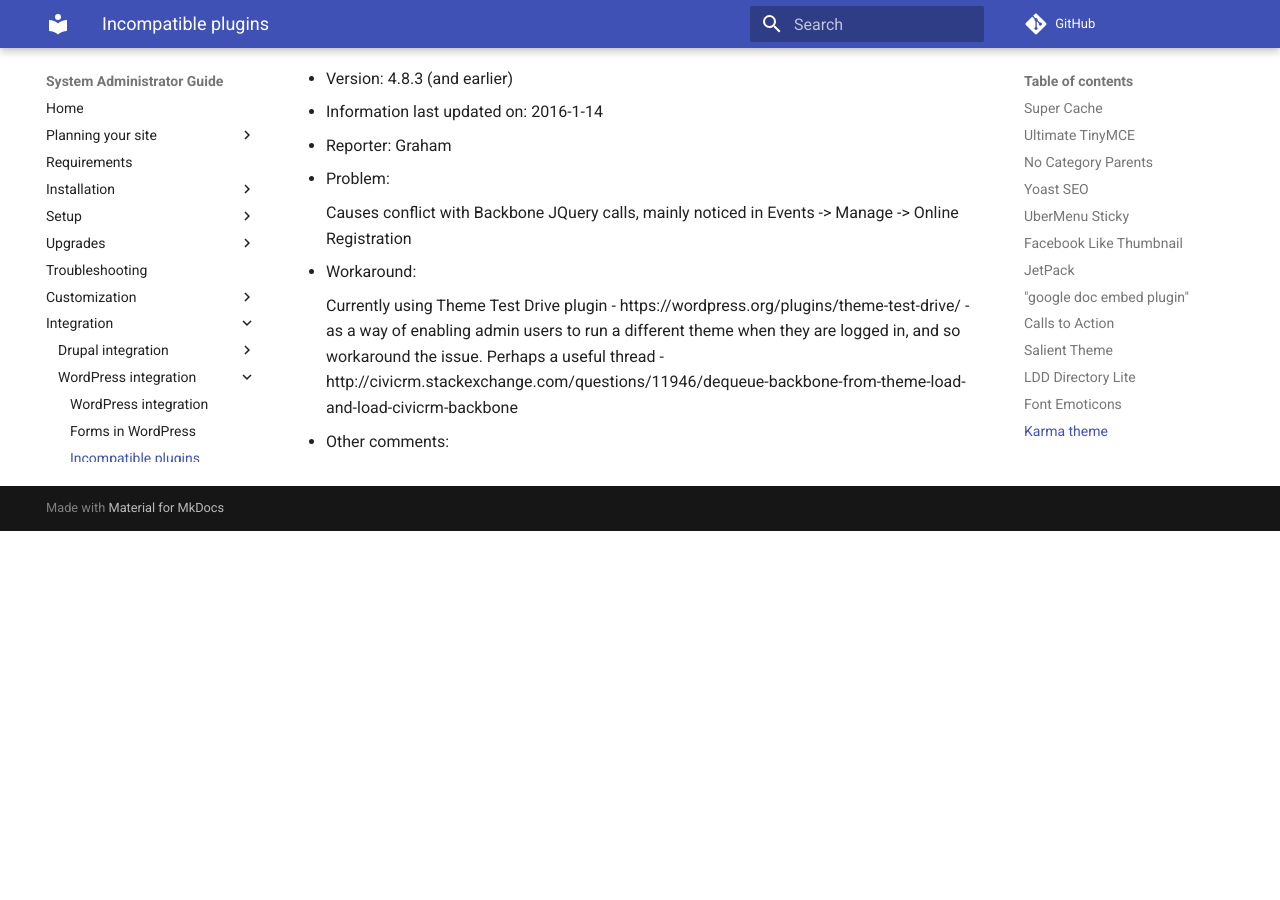
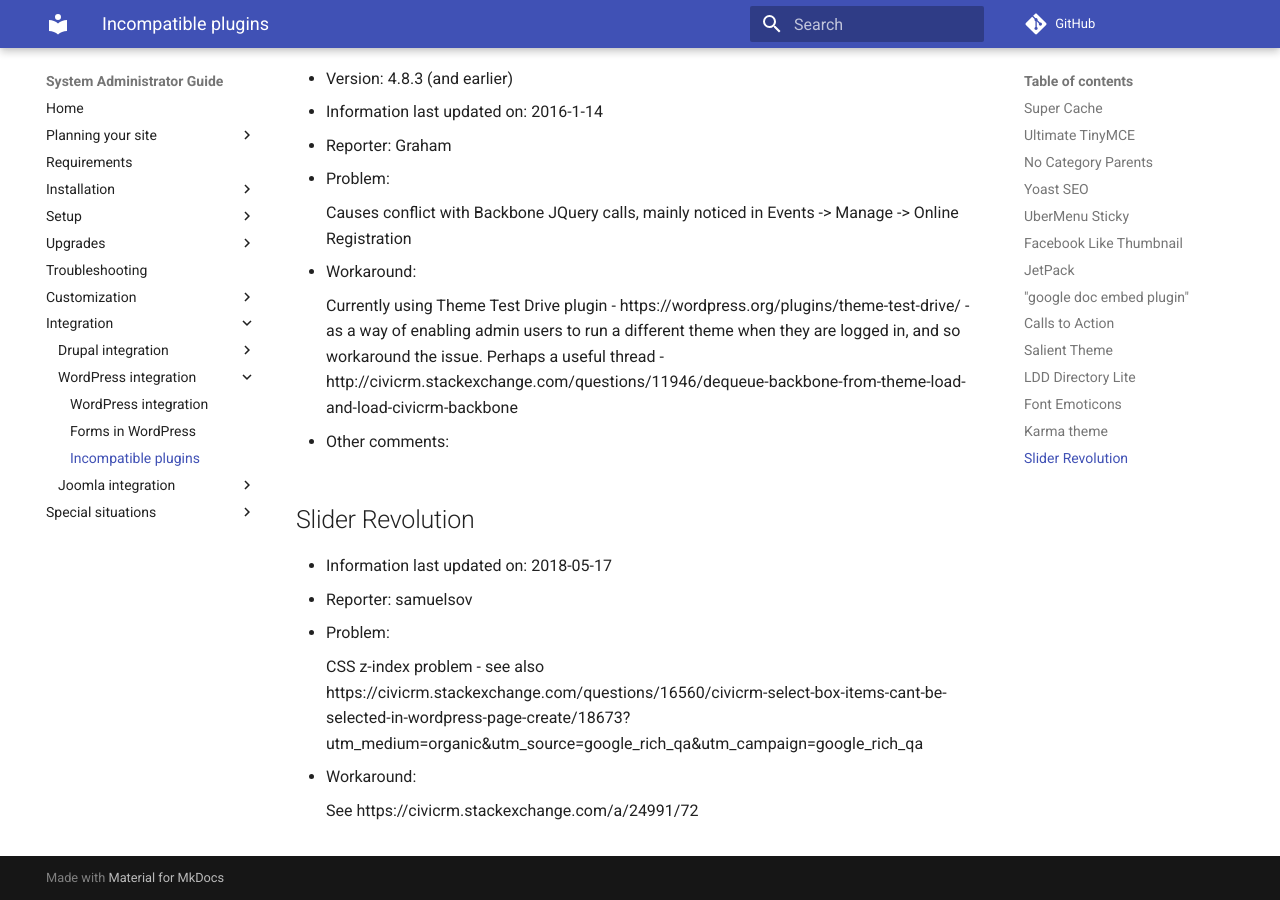
Before and after one commit to civicrm/civicrm-sysadmin-guide, an MkDocs documentation site: the page built from docs/integration/wordpress/incompatibilities.md, in a window 1280 px wide and 900 px high, scrolled down 4658 px. Built offline with MkDocs 1.6.1 and Material for MkDocs 9.7.7, drawn with Linux system fonts in a browser that asks for light colours; comment, search, counter and statistics services are not loaded; old or Windows-style settings are respelled for this version of MkDocs; before the commit the page ends 5189 px from its top, so only the background shows below that.

Commit message:
Update incompatibilities.md
Adding Slider Revolution to the list

```diff
--- a/docs/integration/wordpress/incompatibilities.md
+++ b/docs/integration/wordpress/incompatibilities.md
@@ -167,3 +167,15 @@ cv: 4.5
 Perhaps a useful thread - http://civicrm.stackexchange.com/questions/11946/dequeue-backbone-from-theme-load-and-load-civicrm-backbone
 
 * Other comments:
+
+## Slider Revolution
+
+* Information last updated on: 2018-05-17
+* Reporter: samuelsov
+* Problem:
+
+    CSS z-index problem - see also https://civicrm.stackexchange.com/questions/16560/civicrm-select-box-items-cant-be-selected-in-wordpress-page-create/18673?utm_medium=organic&utm_source=google_rich_qa&utm_campaign=google_rich_qa
+
+* Workaround:
+
+    See https://civicrm.stackexchange.com/a/24991/72
```
